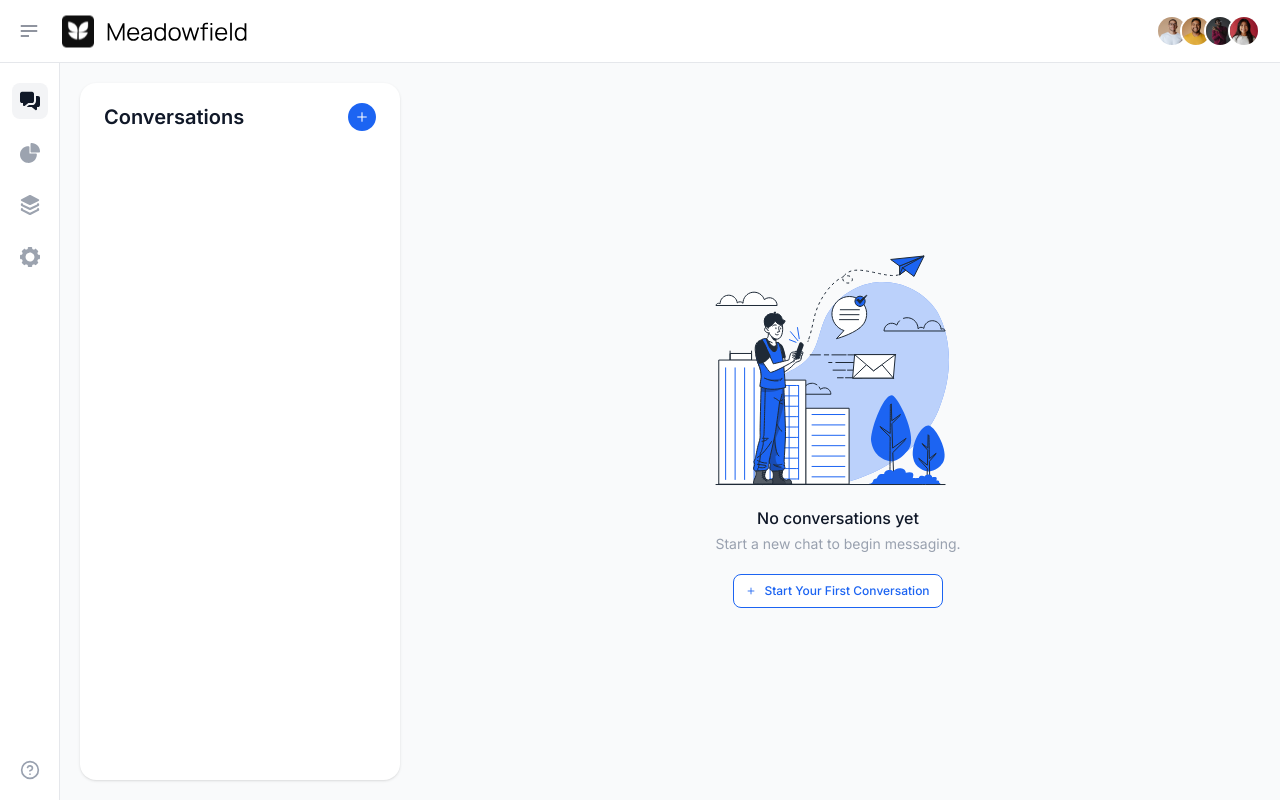
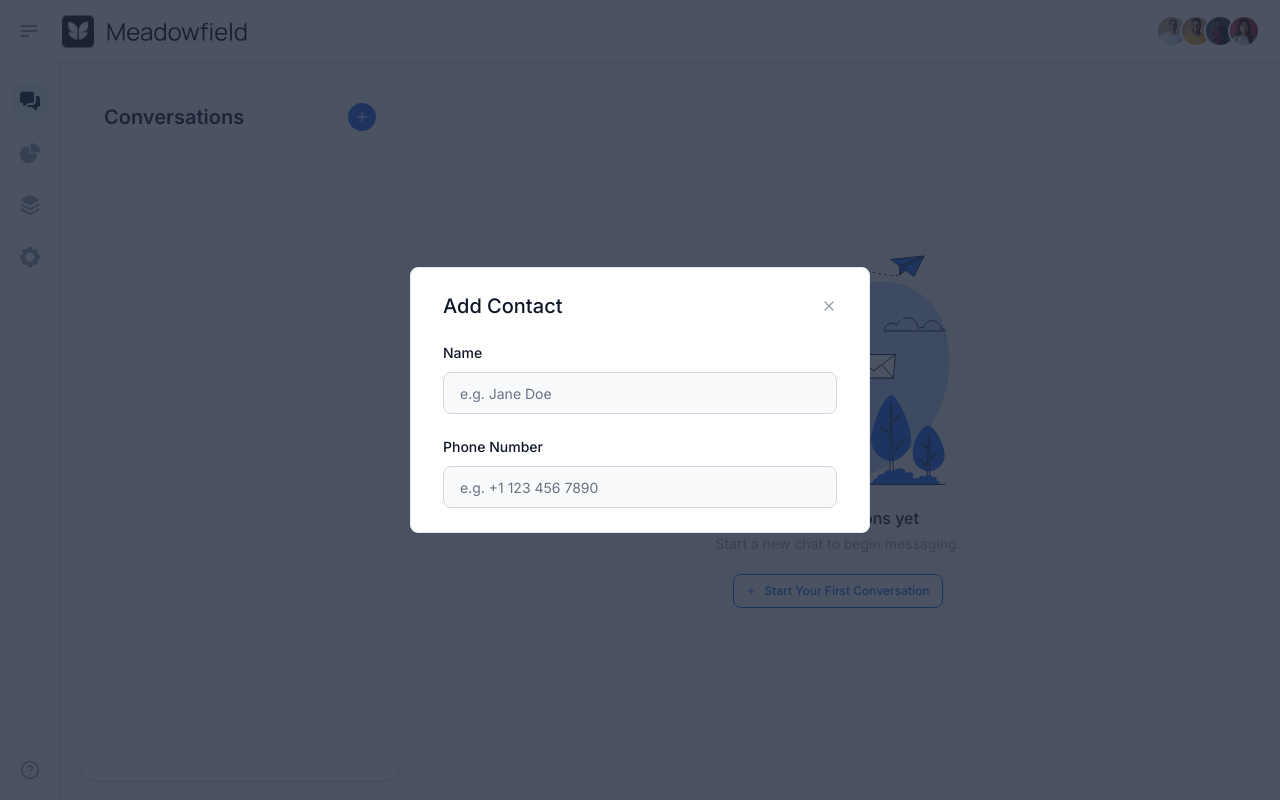
Before and after one commit to asif-zulfiqar/arnio-saas, a Next.js app: page / in a window 1280 px wide. Both pictures are taken after a click on the button "Start Your First Conversation". Built offline with nearby package versions, Linux system fonts and the light colour scheme.

Commit message:
feat: modal is added

```diff
--- a/app/(protected)/(user)/page.js
+++ b/app/(protected)/(user)/page.js
@@ -1,4 +1,4 @@
-import { Plus } from "lucide-react"
+import ConversationBox from "@/components/conversations/ConversationBox"
 import Image from "next/image"
 
 
@@ -15,24 +15,7 @@ import Image from "next/image"
           </div>
 
           {/* Conversations box */}
-          <div className="flex-1 w-full grid place-items-center">
-            <div>
-              <Image
-                src="/svgs/empty.svg"
-                width={234}
-                height={228}
-                alt="No conversations"
-              />
-              <h5 className="text-gray-900 text-base font-medium text-center mt-5">No conversations yet</h5>
-              <p className="text-gray-400 text-sm text-center mt-1">
-                Start a new chat to begin messaging.
-              </p>
-              <button className="mt-5 flex items-center justify-center gap-2 rounded-lg border border-primary bg-white text-primary text-xs font-medium w-[210px] h-[34px] mx-auto">
-                <Plus className="size-[10px] text-primary" />
-                Start Your First Conversation
-              </button>
-            </div>
-          </div>
+          <ConversationBox />
         </div>
       )
     }
--- /dev/null
+++ b/components/conversations/AddContact.jsx
@@ -0,0 +1,12 @@
+import Input from "../global/small/Input";
+
+const AddContact = () => {
+  return (
+    <form className="space-y-5">
+      <Input label="Name" placeholder="e.g. Jane Doe" />
+      <Input label="Phone Number" placeholder="e.g. +1 123 456 7890" />
+    </form>
+  );
+};
+
+export default AddContact;
--- /dev/null
+++ b/components/conversations/ConversationBox.jsx
@@ -0,0 +1,45 @@
+"use client";
+import { Plus } from "lucide-react";
+import Image from "next/image";
+import Modal from "../global/Modal";
+import { useState } from "react";
+import AddContact from "./AddContact";
+
+const ConversationBox = () => {
+  const [modal, setModal] = useState(false);
+
+  const handleCloseModal = () => setModal(false);
+  return (
+    <div className="flex-1 w-full grid place-items-center">
+      <div>
+        <Image
+          src="/svgs/empty.svg"
+          width={234}
+          height={228}
+          alt="No conversations"
+        />
+        <h5 className="text-gray-900 text-base font-medium text-center mt-5">
+          No conversations yet
+        </h5>
+        <p className="text-gray-400 text-sm text-center mt-1">
+          Start a new chat to begin messaging.
+        </p>
+        <button
+          onClick={() => setModal(true)}
+          className="mt-5 flex items-center justify-center gap-2 rounded-lg border border-primary bg-white text-primary text-xs font-medium w-[210px] h-[34px] mx-auto"
+        >
+          <Plus className="size-[10px] text-primary" />
+          Start Your First Conversation
+        </button>
+      </div>
+
+      {modal && (
+        <Modal title="Add Contact" onClose={handleCloseModal}>
+          <AddContact />
+        </Modal>
+      )}
+    </div>
+  );
+};
+
+export default ConversationBox;
--- /dev/null
+++ b/components/global/Modal.jsx
@@ -0,0 +1,29 @@
+import { X } from "lucide-react";
+
+const Modal = ({ title, onClose, children, width }) => {
+  return (
+    <div
+      className={`modal bg-[#1E293B]/80 fixed top-0 left-0 inset-0 z-[99999] p-6 flex items-center justify-center`}
+      onClick={onClose}
+    >
+      <div
+        className={`bg-white rounded-lg border border-gray-200 p-4 md:py-6 md:px-8 overflow-y-auto h-fit max-h-full scroll-0  ${
+          width ? width : "w-[300px] sm:w-[460px]"
+        }`}
+        onClick={(e) => e.stopPropagation()}
+      >
+        <div className="flex items-center justify-between">
+          <h2 className="text-gray-900 font-medium text-sm sm:text-base md:text-xl">
+            {title}
+          </h2>
+          <div className="cursor-pointer" onClick={onClose}>
+            <X className="text-gray-400 size-4" />
+          </div>
+        </div>
+        <div className="mt-4 md:mt-5">{children}</div>
+      </div>
+    </div>
+  );
+};
+
+export default Modal;
--- /dev/null
+++ b/components/global/small/Dropdown.jsx
@@ -0,0 +1,85 @@
+"use client";
+import { ChevronDown } from "lucide-react";
+import { useEffect, useRef, useState } from "react";
+
+const Dropdown = ({
+  options,
+  defaultText = "Select",
+  onSelect,
+  initialValue,
+  width,
+  label,
+}) => {
+  const [isOpen, setIsOpen] = useState(false);
+  const [selected, setSelected] = useState(null);
+  const dropdownRef = useRef(null);
+
+  const selectHandler = (option) => {
+    setSelected(option);
+    setIsOpen(false);
+    if (onSelect) onSelect(option?.value || "not set");
+  };
+
+  useEffect(() => {
+    const handleClickOutside = (e) => {
+      if (dropdownRef.current && !dropdownRef.current.contains(e.target)) {
+        setIsOpen(false);
+      }
+    };
+    document.addEventListener("mousedown", handleClickOutside);
+    return () => {
+      document.removeEventListener("mousedown", handleClickOutside);
+    };
+  }, [dropdownRef]);
+
+  return (
+    <div
+      className="relative"
+      ref={dropdownRef}
+      style={{ width: width || "100%" }}
+    >
+      <label className="block text-[#11111199] text-sm mb-2 font-medium">
+        {label}
+      </label>
+      <button
+        type="button"
+        className="shadow-sm border-[1px] border-[#54545499] flex gap-[5px] items-center justify-between rounded-[10px] px-[20px] py-[12px] text-sm md:text-base text-[#54545499]"
+        onClick={() => setIsOpen(!isOpen)}
+        style={{ width: width || "100%" }}
+      >
+        <span
+          className={`text-sm font-[500] ${
+            selected ? "text-[#414141]" : "text-[#9CA3AF]"
+          }`}
+        >
+          {selected ? selected.option : defaultText}
+        </span>
+        <div
+          className={`transition-all duration-300 ${
+            isOpen ? "rotate-180" : "rotate-0"
+          }`}
+        >
+          <ChevronDown />
+        </div>
+      </button>
+      {isOpen && (
+        <ul
+          className="absolute z-10 h-fit rounded-[6px] shadow-md cursor-pointer border-[1px] border-[#54545433] mt-1 bg-white"
+          style={{ width: width || "100%" }}
+        >
+          {options.map((option) => (
+            <li
+              className="py-2 text-xs px-3 border-b border-gray-300 hover:bg-[#00000005]"
+              key={option.value}
+              onClick={() => selectHandler(option)}
+            >
+              {option.option}
+            </li>
+          ))}
+        </ul>
+      )}
+    </div>
+  );
+};
+
+export default Dropdown;
--- /dev/null
+++ b/components/global/small/Input.jsx
@@ -0,0 +1,14 @@
+const Input = ({ label, type = "text", ...rest }) => {
+  return (
+    <div>
+      <label className="text-sm font-medium text-gray-900">{label}</label>
+      <input
+        {...rest}
+        type={type}
+        className={`mt-2 outline-none px-4 h-[42px] border border-gray-300 bg-gray-50 rounded-lg w-full text-sm text-gray-900 placeholder:text-gray-500 focus:border-primary focus:ring-1 focus:ring-primary`}
+      />
+    </div>
+  );
+};
+
+export default Input;
```
